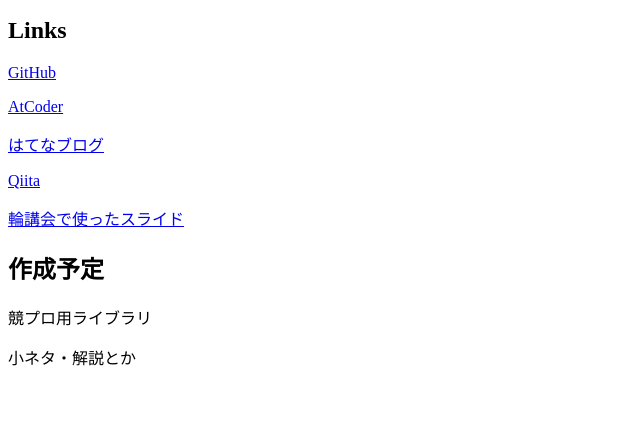
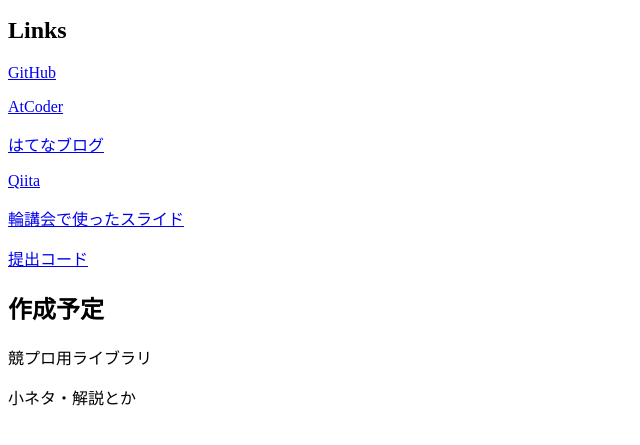
Before and after one commit to Suu0313/Suu0313.github.io, a plain HTML site: page index.html in a window 1280 px wide. Shown: the part 107-552 px from the top of the page, without its empty margins (0-640 px from the left). Drawn offline with Linux system fonts and the light colour scheme.

Commit message:
Update index.html

```diff
--- a/index.html
+++ b/index.html
@@ -13,6 +13,7 @@
   <p><a href="https://suu-0313.hatenablog.com/" target="_blank">はてなブログ</a></p>
   <p><a href="https://qiita.com/Suu0313" target="_blank">Qiita</a></p>
   <p><a href="https://suu0313.github.io/JournalClub/" target="_blank">輪講会で使ったスライド</a></p>
+  <p><a href="https://github.com/Suu0313/competitive-programing-submissions" target="_blank">提出コード</a></p>
   <h2>作成予定</h2>
   <p>競プロ用ライブラリ</p>
   <p>小ネタ・解説とか</p>
```
